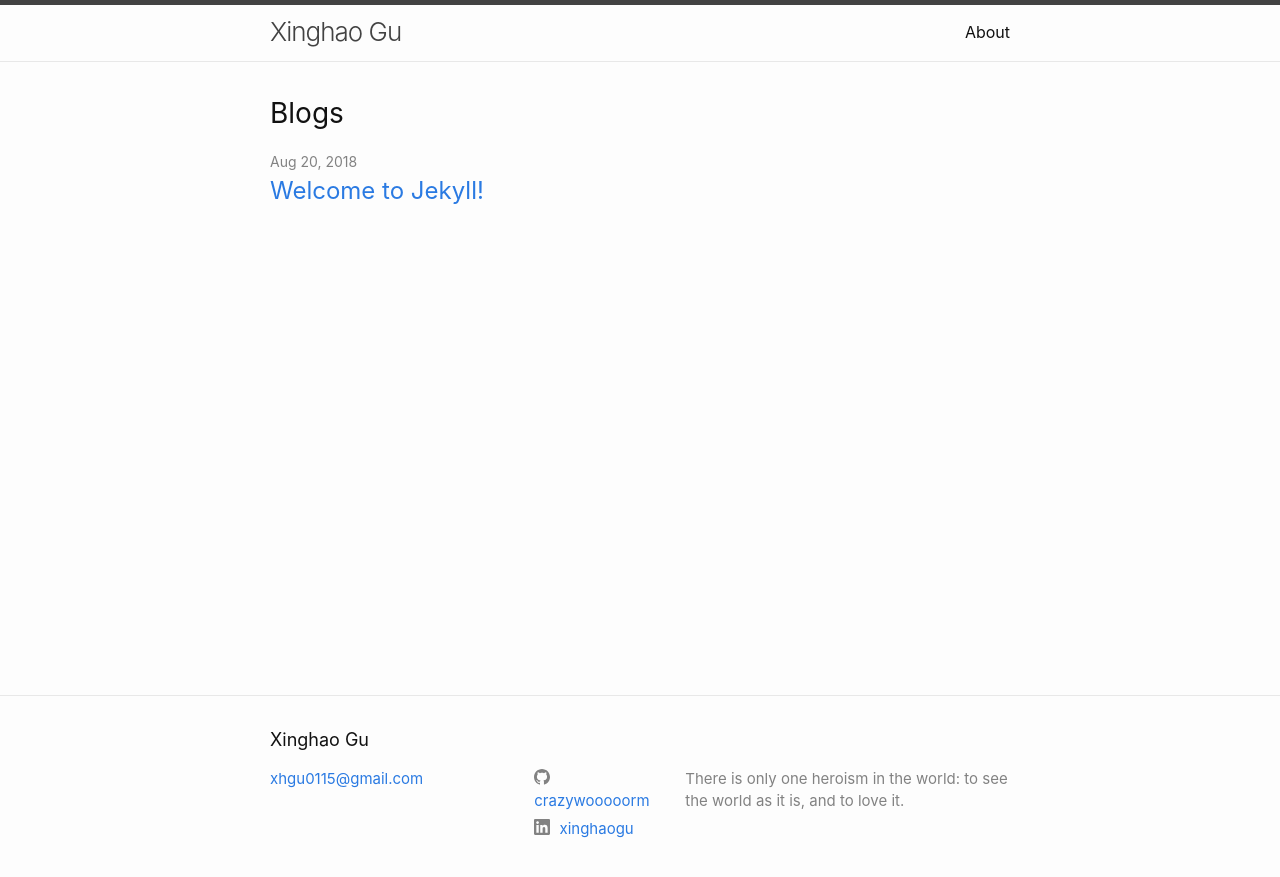
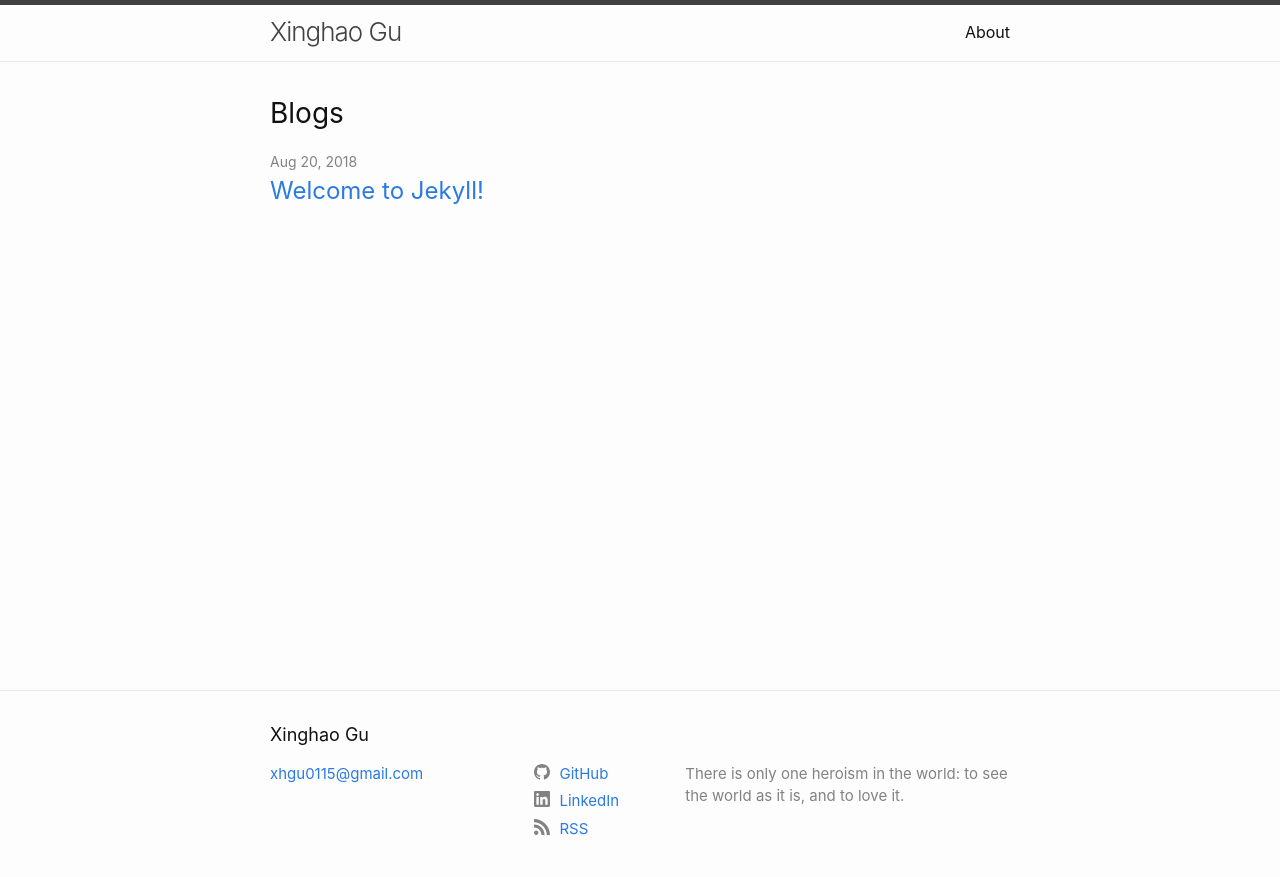
Before and after one commit to crazywooooorm/crazywooooorm.github.io, a Jekyll site: the page built from index.md, in a window 1280 px wide. Shown: the top 877 px of the page. Built offline with Jekyll 4.4.1, drawn with Linux system fonts in a browser that asks for light colours.

Commit message:
fix the footer on home page

```diff
--- a/_config.yml
+++ b/_config.yml
@@ -20,8 +20,9 @@ description:
   see the world as it is, and to love it."
 baseurl: "" # the subpath of your site, e.g. /blog
 url: "" # the base hostname & protocol for your site, e.g. http://example.com
-github_username: crazywooooorm
-linkedin_username: xinghaogu
+github_username: "GitHub"
+linkedin_username: "LinkedIn"
+rss: RSS
 
 # Build settings
 markdown: kramdown
--- /dev/null
+++ b/_data/info.yml
@@ -0,0 +1,2 @@
+github_username: crazywooooorm
+linkedin_username: xinghaogu
--- a/_includes/social.html
+++ b/_includes/social.html
@@ -1,14 +1,14 @@
 <ul class="social-media-list">
-  {%- if site.dribbble_username -%}<li><a href="https://dribbble.com/{{ site.dribbble_username| cgi_escape | escape }}"><svg class="svg-icon"><use xlink:href="{{ '/assets/minima-social-icons.svg#dribbble' | relative_url }}"></use></svg> <span class="username">{{ site.dribbble_username| escape }}</span></a></li>{%- endif -%}
-  {%- if site.facebook_username -%}<li><a href="https://www.facebook.com/{{ site.facebook_username| cgi_escape | escape }}"><svg class="svg-icon"><use xlink:href="{{ '/assets/minima-social-icons.svg#facebook' | relative_url }}"></use></svg> <span class="username">{{ site.facebook_username| escape }}</span></a></li>{%- endif -%}
-  {%- if site.flickr_username -%}<li><a href="https://www.flickr.com/photos/{{ site.flickr_username| cgi_escape | escape }}"><svg class="svg-icon"><use xlink:href="{{ '/assets/minima-social-icons.svg#flickr' | relative_url }}"></use></svg> <span class="username">{{ site.flickr_username| escape }}</span></a></li>{%- endif -%}
-  {%- if site.github_username -%}<li><a href="https://github.com/{{ site.github_username| cgi_escape | escape }}"><svg class="svg-icon"><use xlink:href="{{ '/assets/minima-social-icons.svg#github' | relative_url }}"></use></svg> <span class="username">{{ site.github_username| escape }}</span></a></li>{%- endif -%}
-  {%- if site.instagram_username -%}<li><a href="https://www.instagram.com/{{ site.instagram_username| cgi_escape | escape }}"><svg class="svg-icon"><use xlink:href="{{ '/assets/minima-social-icons.svg#instagram' | relative_url }}"></use></svg> <span class="username">{{ site.instagram_username| escape }}</span></a></li>{%- endif -%}
-  {%- if site.linkedin_username -%}<li><a href="https://www.linkedin.com/in/{{ site.linkedin_username| cgi_escape | escape }}"><svg class="svg-icon"><use xlink:href="{{ '/assets/minima-social-icons.svg#linkedin' | relative_url }}"></use></svg> <span class="username">{{ site.linkedin_username| escape }}</span></a></li>{%- endif -%}
-  {%- if site.pinterest_username -%}<li><a href="https://www.pinterest.com/{{ site.pinterest_username| cgi_escape | escape }}"><svg class="svg-icon"><use xlink:href="{{ '/assets/minima-social-icons.svg#pinterest' | relative_url }}"></use></svg> <span class="username">{{ site.pinterest_username| escape }}</span></a></li>{%- endif -%}
+  {%- if site.dribbble_username -%}<li><a href="https://dribbble.com/{{ site.data.info.dribbble_username| cgi_escape | escape }}"><svg class="svg-icon"><use xlink:href="{{ '/assets/minima-social-icons.svg#dribbble' | relative_url }}"></use></svg> <span class="username">{{ site.dribbble_username| escape }}</span></a></li>{%- endif -%}
+  {%- if site.facebook_username -%}<li><a href="https://www.facebook.com/{{ site.data.info.facebook_username| cgi_escape | escape }}"><svg class="svg-icon"><use xlink:href="{{ '/assets/minima-social-icons.svg#facebook' | relative_url }}"></use></svg> <span class="username">{{ site.facebook_username| escape }}</span></a></li>{%- endif -%}
+  {%- if site.flickr_username -%}<li><a href="https://www.flickr.com/photos/{{ site.data.info.flickr_username| cgi_escape | escape }}"><svg class="svg-icon"><use xlink:href="{{ '/assets/minima-social-icons.svg#flickr' | relative_url }}"></use></svg> <span class="username">{{ site.flickr_username| escape }}</span></a></li>{%- endif -%}
+  {%- if site.github_username -%}<li><a href="https://github.com/{{ site.data.info.github_username| cgi_escape | escape }}"><svg class="svg-icon"><use xlink:href="{{ '/assets/minima-social-icons.svg#github' | relative_url }}"></use></svg> <span class="username">{{ site.github_username| escape }}</span></a></li>{%- endif -%}
+  {%- if site.instagram_username -%}<li><a href="https://www.instagram.com/{{ site.data.info.instagram_username| cgi_escape | escape }}"><svg class="svg-icon"><use xlink:href="{{ '/assets/minima-social-icons.svg#instagram' | relative_url }}"></use></svg> <span class="username">{{ site.instagram_username| escape }}</span></a></li>{%- endif -%}
+  {%- if site.linkedin_username -%}<li><a href="https://www.linkedin.com/in/{{ site.data.info.linkedin_username| cgi_escape | escape }}"><svg class="svg-icon"><use xlink:href="{{ '/assets/minima-social-icons.svg#linkedin' | relative_url }}"></use></svg> <span class="username">{{ site.linkedin_username| escape }}</span></a></li>{%- endif -%}
+  {%- if site.pinterest_username -%}<li><a href="https://www.pinterest.com/{{ site.data.info.pinterest_username| cgi_escape | escape }}"><svg class="svg-icon"><use xlink:href="{{ '/assets/minima-social-icons.svg#pinterest' | relative_url }}"></use></svg> <span class="username">{{ site.pinterest_username| escape }}</span></a></li>{%- endif -%}
   {%- for mst in site.mastodon -%}{%- if mst.username and mst.instance -%}<li><a href="https://{{ mst.instance| cgi_escape | escape}}/@{{mst.username}}"><svg class="svg-icon"><use xlink:href="{{ '/assets/minima-social-icons.svg#mastodon' | relative_url }}"></use></svg> <span class="username">{{ mst.username|escape }}</span></a></li>{%- endif -%}{%- endfor -%}
-  {%- if site.twitter_username -%}<li><a href="https://twitter.com/{{ site.twitter_username| cgi_escape | escape }}"><svg class="svg-icon"><use xlink:href="{{ '/assets/minima-social-icons.svg#twitter' | relative_url }}"></use></svg> <span class="username">{{ site.twitter_username| escape }}</span></a></li>{%- endif -%}
-  {%- if site.youtube_username -%}<li><a href="https://www.youtube.com/{{ site.youtube_username| cgi_escape | escape }}"><svg class="svg-icon"><use xlink:href="{{ '/assets/minima-social-icons.svg#youtube' | relative_url }}"></use></svg> <span class="username">{{ site.youtube_username| escape }}</span></a></li>{%- endif -%}
-  {%- if site.googleplus_username -%}<li><a href="https://plus.google.com/{{ site.googleplus_username| escape }}"><svg class="svg-icon"><use xlink:href="{{ '/assets/minima-social-icons.svg#googleplus' | relative_url }}"></use></svg> <span class="username">{{ site.googleplus_username| escape }}</span></a></li>{%- endif -%}
+  {%- if site.twitter_username -%}<li><a href="https://twitter.com/{{ site.data.info.twitter_username| cgi_escape | escape }}"><svg class="svg-icon"><use xlink:href="{{ '/assets/minima-social-icons.svg#twitter' | relative_url }}"></use></svg> <span class="username">{{ site.twitter_username| escape }}</span></a></li>{%- endif -%}
+  {%- if site.youtube_username -%}<li><a href="https://www.youtube.com/{{ site.data.info.youtube_username| cgi_escape | escape }}"><svg class="svg-icon"><use xlink:href="{{ '/assets/minima-social-icons.svg#youtube' | relative_url }}"></use></svg> <span class="username">{{ site.youtube_username| escape }}</span></a></li>{%- endif -%}
+  {%- if site.googleplus_username -%}<li><a href="https://plus.google.com/{{ site.data.info.googleplus_username| escape }}"><svg class="svg-icon"><use xlink:href="{{ '/assets/minima-social-icons.svg#googleplus' | relative_url }}"></use></svg> <span class="username">{{ site.googleplus_username| escape }}</span></a></li>{%- endif -%}
   {%- if site.rss -%}<li><a href="{{ 'feed.xml' | relative_url }}"><svg class="svg-icon"><use xlink:href="{{ '/assets/minima-social-icons.svg#rss' | relative_url }}"></use></svg> <span>{{ site.rss | escape }}</span></a></li>{%- endif -%}
 </ul>
```
